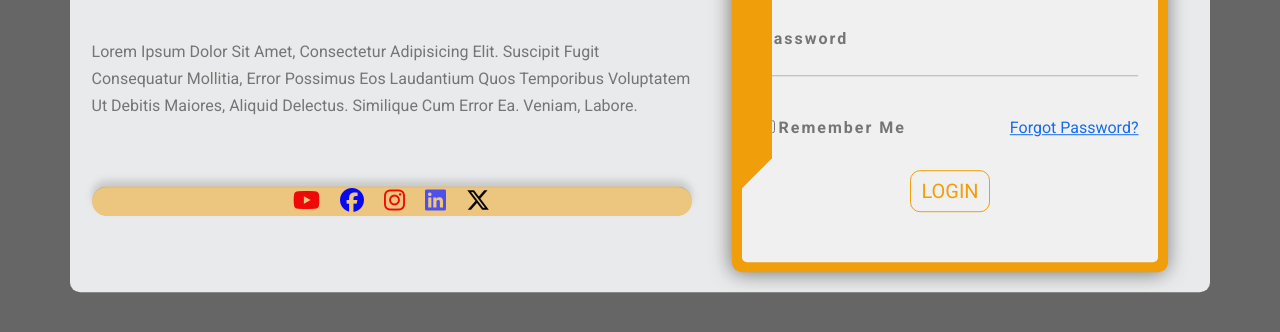
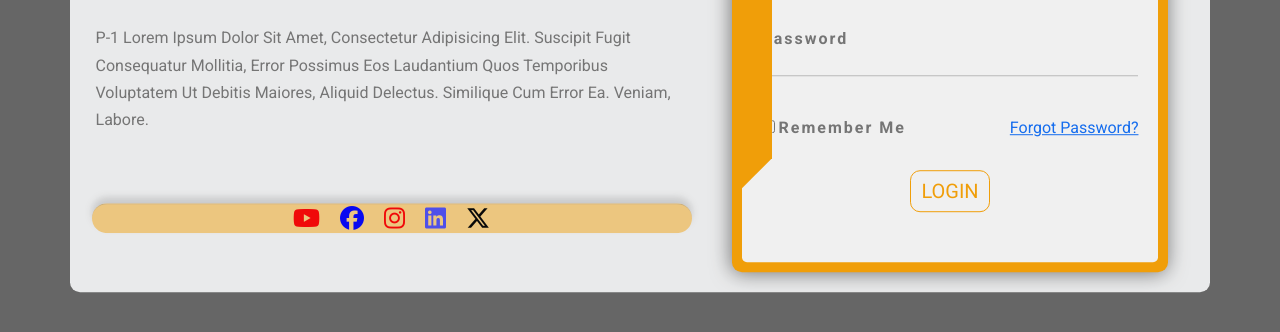
Before and after one commit to khalid-mahdy/secrtarey-project, a plain HTML site: page index.html in a window 1280 px wide. Shown: the part 332-664 px from the top of the page. Drawn offline with Linux system fonts and the light colour scheme.

Commit message:
upd js code

```diff
--- a/css/style.css
+++ b/css/style.css
@@ -139,9 +139,16 @@ ul {
     color: var(--main-color);
     font-size: 50px;
 }
-.container .welcome p {
+.container .welcome .p-1 ,
+.container .welcome .p-2 ,
+.container .welcome .p-3 {
     color: #777;
     line-height: 1.7;
+    display: none;
+}
+.container .welcome .active {
+    display: block;
+    transition: var(--main-transition);
 }
 .container .welcome .links {
     border-top: 1px solid #77777749;
@@ -209,11 +216,13 @@ ul {
 .login .details .form input[type = "password"] {
     width: 100%;
     border: none;
-    border-bottom: 1px solid #7777777c;
+    border-bottom: 1px solid #77777771;
+    outline: none;
 }
 .login .details .form input[type = "text"]:focus,
 .login .details .form input[type = "password"]:focus {
     border: transparent;
+    border-bottom: 1px solid #77777769;
 }
 .login .details .form .checkbox {}
 .login .details .form .checkbox input[type = "checkbox"]{}
--- a/index.html
+++ b/index.html
@@ -35,7 +35,9 @@
             <!--start welcome -->
             <div class="welcome">
                 <h1>welcome to <span>secrtarey</span> program</h1>
-                <p>Lorem ipsum dolor sit amet, consectetur adipisicing elit. Suscipit fugit consequatur mollitia, error possimus eos laudantium quos temporibus voluptatem ut debitis maiores, aliquid delectus. Similique cum error ea. Veniam, labore.</p>
+                <p class="p-1">p-1 Lorem ipsum dolor sit amet, consectetur adipisicing elit. Suscipit fugit consequatur mollitia, error possimus eos laudantium quos temporibus voluptatem ut debitis maiores, aliquid delectus. Similique cum error ea. Veniam, labore.</p>
+                <p class="p-2">p-2 Lorem ipsum dolor sit amet, consectetur adipisicing elit. Suscipit fugit consequatur mollitia, error possimus eos laudantium quos temporibus voluptatem ut debitis maiores, aliquid delectus. Similique cum error ea. Veniam, labore.</p>
+                <p class="p-3">p-3 Lorem ipsum dolor sit amet, consectetur adipisicing elit. Suscipit fugit consequatur mollitia, error possimus eos laudantium quos temporibus voluptatem ut debitis maiores, aliquid delectus. Similique cum error ea. Veniam, labore.</p>
                 <div class="links">
                     <a href=""><i class="fa-brands fa-youtube fa-xl" style="color: red;"></i></a>
                     <a href=""><i class="fa-brands fa-facebook fa-xl" style="color: blue;"></i></a>
--- a/js/master.js
+++ b/js/master.js
@@ -39,3 +39,42 @@ optionColor.forEach(function(li) {
         window.localStorage.setItem("main-color" , e.target.dataset.color);
     })
 });
+
+
+//change pargraph option in the login page p-1 , p-2 and p-3///////////////////////////
+
+//get the pragraph Elements//////
+let pargraphOption = document.querySelectorAll(".welcome p");
+let pargraphOne = document.querySelector(".p-1");
+let pargraphTwo = document.querySelector(".p-2");
+let pargraphThree = document.querySelector(".p-3");
+
+//create array contains prgraph Elements
+let pragraphArray = [pargraphOne , pargraphTwo , pargraphThree];
+console.log(pragraphArray);
+
+
+    //create index of pragraph Array elements
+
+    // while(index <) {
+    //     if (index > pragraphArray.length - 1)
+    //         index = 0;
+    let interval = 2000;
+    for (let index = 0; index < pragraphArray.length; index++) {
+        let prevIndex = (index - 1 + pragraphArray.length) % pragraphArray.length;
+            console.log(`current Index: ${index}`);
+            console.log(`prev Index: ${prevIndex}`);
+            console.log('---------------------');
+    setInterval(() => {
+        if (pragraphArray[prevIndex].classList.contains("active")) {
+            pragraphArray[prevIndex].classList.remove("active");
+        }
+        pragraphArray[index].classList.add("active");
+    },interval += 2000);
+
+
+        // setInterval(() => {
+        //     pragraphArray[index].classList.add("active")
+        // } , 2000)
+        // index += 1;
+    }
```
